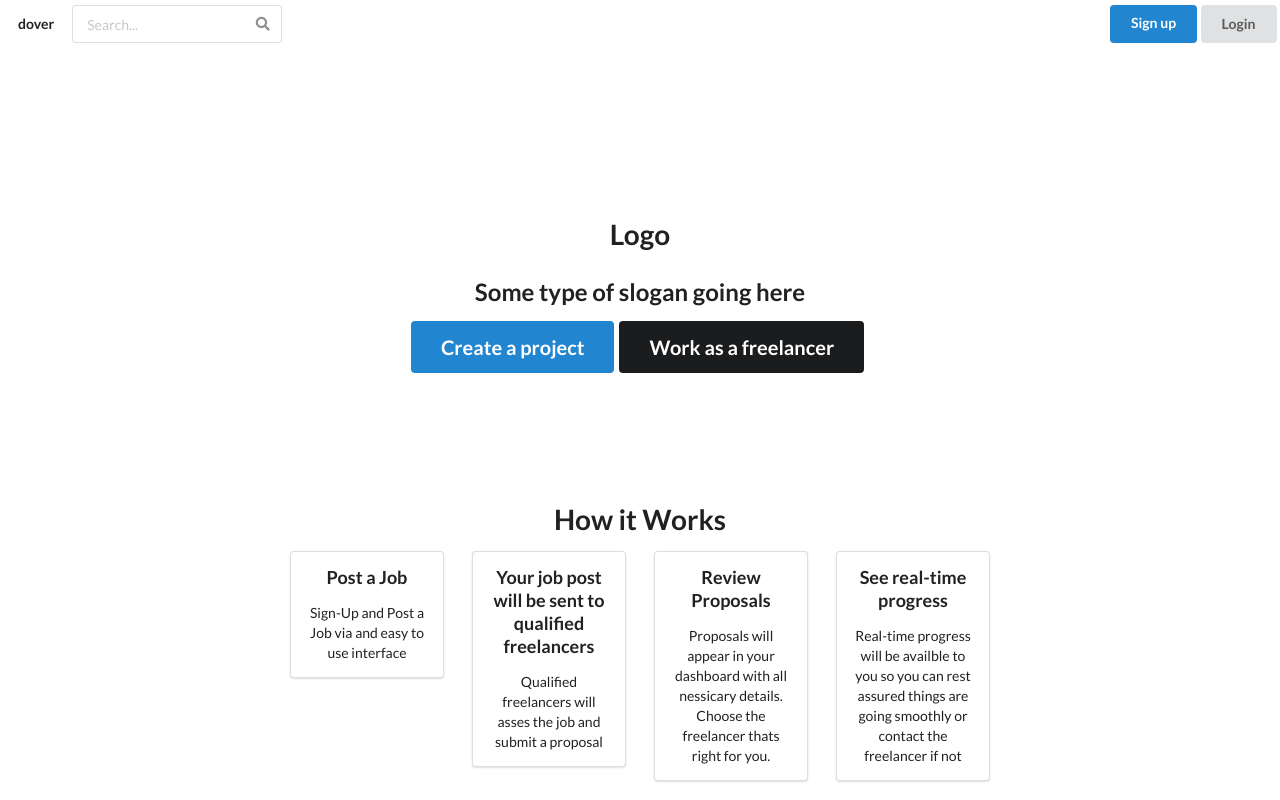
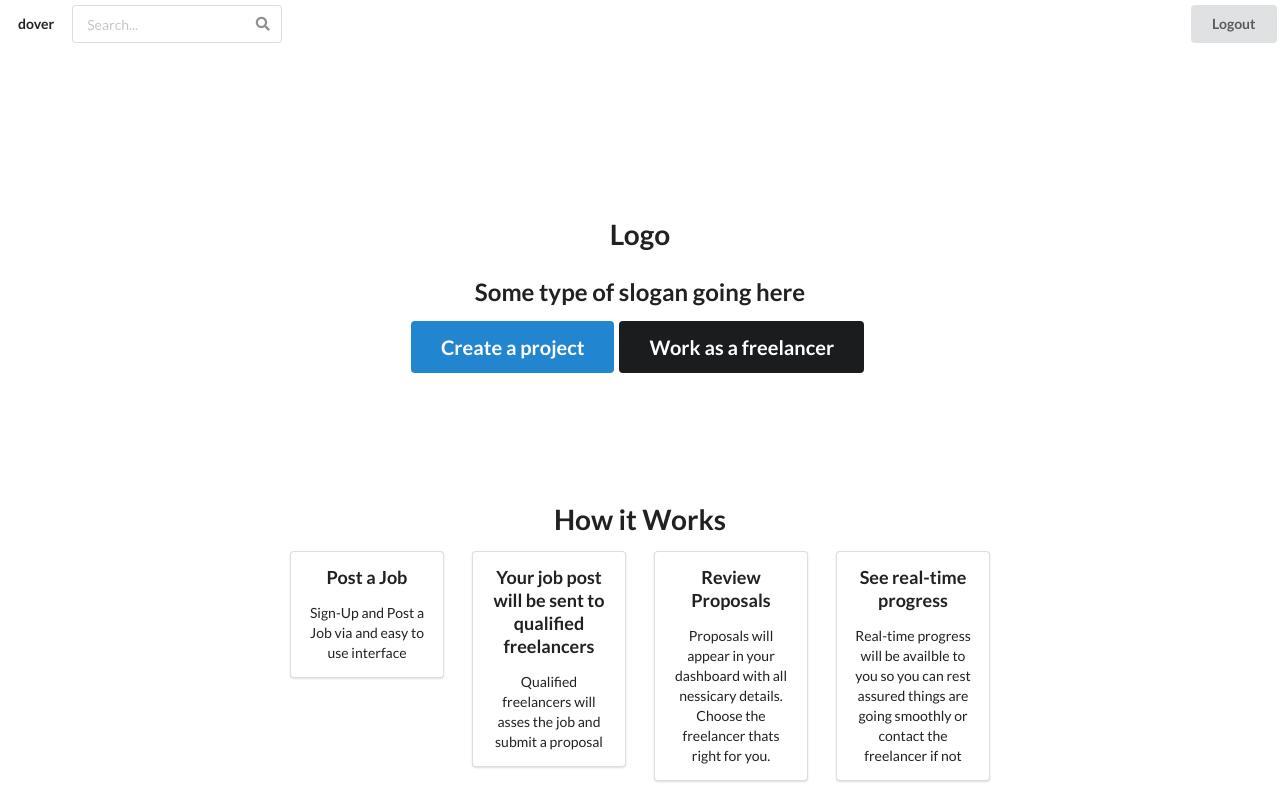
Before and after one commit to bexxpants/dover, a Vue app: page / in a window 1280 px wide. Shown: the top 800 px of the page. Built offline with nearby package versions, Linux system fonts and the light colour scheme; sample sign-in values are in the browser's storage; what semantic-ui-vue would draw is missing.

Commit message:
login now works

```diff
--- a/src/components/Header.vue
+++ b/src/components/Header.vue
@@ -6,8 +6,25 @@
       <i class="search icon"></i>
     </div>
     <div class="right menu">
-      <router-link to="signup" class="ui button primary">Sign up</router-link>
-      <router-link to="login" tag ="button" class="ui button">Login</router-link>
+      <router-link
+        to="signup"
+        class="ui button primary"
+        v-if="!isLoggedIn">
+        Sign up
+      </router-link>
+      <router-link
+        to="login"
+        tag ="button"
+        class="ui button"
+        v-if="!isLoggedIn">
+        Login
+      </router-link>
+      <button href=""
+        class="ui button"
+        v-if="isLoggedIn"
+        @click="logout">
+        Logout
+      </button>
     </div>
   </div>
 </template>
@@ -15,6 +32,16 @@
 <script>
 export default {
   name: 'Header',
+  computed: {
+    isLoggedIn() {
+      return this.$store.getters.isLoggedIn;
+    },
+  },
+  methods: {
+    logout() {
+      this.$store.dispatch('logout');
+    },
+  },
 };
 </script>
 
--- a/src/components/Login.vue
+++ b/src/components/Login.vue
@@ -6,6 +6,7 @@
         <sui-segment raised>
           <sui-form-field>
             <sui-input
+              v-model="email"
               placeholder="E-mail address"
               icon="user"
               iconPosition="left">
@@ -13,13 +14,19 @@
           </sui-form-field>
           <sui-form-field>
             <sui-input
+              v-model="password"
+              type="password"
               placeholder="Password"
               icon="lock"
               iconPosition="left">
             </sui-input>
           </sui-form-field>
           <sui-form-field>
-            <button class="ui button">Login</button>
+            <button
+              class="ui button"
+              @click="submit">
+              Login
+            </button>
           </sui-form-field>
         </sui-segment>
         <div class="ui header">Or login with:</div>
@@ -44,6 +51,24 @@
 <script>
 export default {
   name: 'Login',
+  data() {
+    return {
+      email: '',
+      password: '',
+    };
+  },
+  methods: {
+    submit() {
+      const self = this;
+      this.axios.post('http://localhost:8081/api/auth', {
+        credentials: {
+          email: self.email,
+          password: self.password,
+        },
+      }).then(res =>
+        this.$store.dispatch('login', res.data.user));
+    },
+  },
 };
 </script>
 
--- a/src/router/index.js
+++ b/src/router/index.js
@@ -38,4 +38,5 @@ export default new Router({
       component: FreelanceDash,
     },
   ],
+  mode: 'history',
 });
--- /dev/null
+++ b/src/store/index.js
@@ -0,0 +1,45 @@
+/* eslint-disable */
+import Vue from 'vue';
+import Vuex from 'vuex';
+
+Vue.use(Vuex);
+
+const LOGIN_USER = 'LOGIN_USER';
+const LOGOUT_USER = 'LOGOUT_USER';
+
+const state = {
+  isLogged: !!localStorage.getItem('doverToken'),
+};
+
+const mutations = {
+  [LOGIN_USER](state) {
+    state.isLogged = true;
+  },
+  [LOGOUT_USER](state) {
+    state.isLogged = false;
+  },
+};
+
+const actions = {
+  login({ commit }, creds) {
+    localStorage.setItem('doverToken', creds.token);
+    commit(LOGIN_USER);
+  },
+  logout({ commit }) {
+    localStorage.removeItem('doverToken');
+    commit(LOGOUT_USER);
+  }
+};
+
+const getters = {
+  isLoggedIn: state => {
+    return state.isLogged;
+  }
+};
+
+export default new Vuex.Store({
+  state,
+  mutations,
+  actions,
+  getters
+});
```
